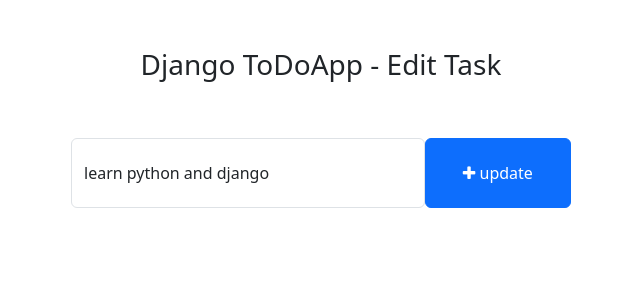
After one commit to shashank12-collab/ToDo_App, a Django app: page /todo/task_edit/5/ in a window 1280 px wide. The commit adds this page. Shown: the top 300 px of the page, without its empty margins (319-959 px from the left). Run offline with Django 5.2, Linux system fonts and the light colour scheme; data comes from the database, SQL or seed files in the repository; both versions use the stored data as it was after the commit.

Commit message:
full functionality

```diff
--- /dev/null
+++ b/template/edit.html
@@ -0,0 +1,40 @@
+<!DOCTYPE html>
+<html lang="en">
+
+<head>
+    <meta charset="UTF-8">
+    <meta name="viewport" content="width=device-width, initial-scale=1.0">
+    <title>Edit task - Djanho TodoApp </title>
+    <link href="https://cdn.jsdelivr.net/npm/bootstrap@5.3.0-alpha1/dist/css/bootstrap.min.css" rel="stylesheet"
+        integrity="sha384-GLhlTQ8iRABdZLl6O3oVMWSktQOp6b7In1Zl3/Jr59b6EGGoI1aFkw7cmDA6j6gD" crossorigin="anonymous">
+    <script src="https://cdn.jsdelivr.net/npm/bootstrap@5.3.0-alpha1/dist/js/bootstrap.bundle.min.js"
+        integrity="sha384-w76AqPfDkMBDXo30jS1Sgez6pr3x5MlQ1ZAGC+nuZB+EYdgRZgiwxhTBTkF7CXvN"
+        crossorigin="anonymous"></script>
+    <!-- Font Awesome Icons -->
+    <link rel="stylesheet" href="https://cdnjs.cloudflare.com/ajax/libs/font-awesome/4.7.0/css/font-awesome.min.css">
+
+    <style>
+        .form-control {
+            padding: 1.375rem .75rem !important;
+        }
+    </style>
+</head>
+<body>
+
+    <div class="container">
+        <h3 class="pt-5 pb-5 text-center">Django ToDoApp - Edit Task</h3>
+
+        <form action="{% url 'task_edit' get_task.pk %}" method="POST" style="width: 500px ;margin:auto">
+                    {% csrf_token %}
+                    <div class="form-group">
+                        <span style="display: flex;">
+                            <input type="text" name="task" class="form-control" placeholder="Add a task" value="{{ get_task.task }}">
+                            <button type="submit" class="btn btn-primary" style="width: 200px;"><i
+                                    class="fa fa-plus"></i> update</button>
+                        </span>
+                    </div>
+                </form>
+    </div>
+
+</body>
+</html>
--- a/todo/views.py
+++ b/todo/views.py
@@ -3,7 +3,9 @@ from todoss.models import Task
 
 def home(request):
     tasks = Task.objects.filter(is_completed=False).order_by('-updated_at')
+    completed_tasks = Task.objects.filter(is_completed = True)
     context= {
         'tasks' : tasks,
+        'completed_task':completed_tasks
     }
     return render(request ,'home.html',context)
--- a/todoss/urls.py
+++ b/todoss/urls.py
@@ -2,5 +2,14 @@ from django.urls import path
 from . import views
 
 urlpatterns = [
+    #Add Task
     path('addTask/' , views.addTask , name='addTask'),
-]
+    # Mark as undone
+    path('mark_ad_done/<int:pk>/' , views.mark_as_done , name='mark_as_done'),
+    # Mark as done
+    path('mark_as_undone/<int:pk>/' , views.mark_as_undone, name='mark_as_undone'),
+    # For delete
+    path('for_delete/<int:pk>/' , views.for_delete, name='for_delete'),
+    # For edit
+    path('task_edit/<int:pk>/',views.task_edit, name='task_edit'),
+    ]
--- a/todoss/views.py
+++ b/todoss/views.py
@@ -1,4 +1,4 @@
-from django.shortcuts import redirect, render
+from django.shortcuts import get_object_or_404, redirect, render
 from django.http import HttpResponse
 from .models import Task
 
@@ -8,3 +8,33 @@ def addTask(request):
     task = request.POST['task']
     Task.objects.create(task = task)
     return redirect('home')
+
+def mark_as_done(request ,pk):
+    task = get_object_or_404(Task,pk=pk)
+    task.is_completed = True
+    task.save()
+    return redirect('home')
+
+def mark_as_undone(request , pk):
+    task = get_object_or_404(Task,pk=pk)
+    task.is_completed = False
+    task.save()
+    return redirect('home')
+
+def for_delete(request , pk):
+    task = get_object_or_404(Task , pk = pk)
+    task.delete()
+    return redirect('home')
+
+def task_edit(request , pk):
+    get_task = get_object_or_404(Task , pk=pk)
+    if request.method == 'POST':
+        new_task = request.POST['task']
+        get_task.task = new_task
+        get_task.save()
+        return redirect('home')
+    else:
+       context = {
+           'get_task' : get_task,
+       }
+       return render(request , 'edit.html',context)
```
Also changed, not shown: template/home.html (+31 -14 lines), db.sqlite3.
